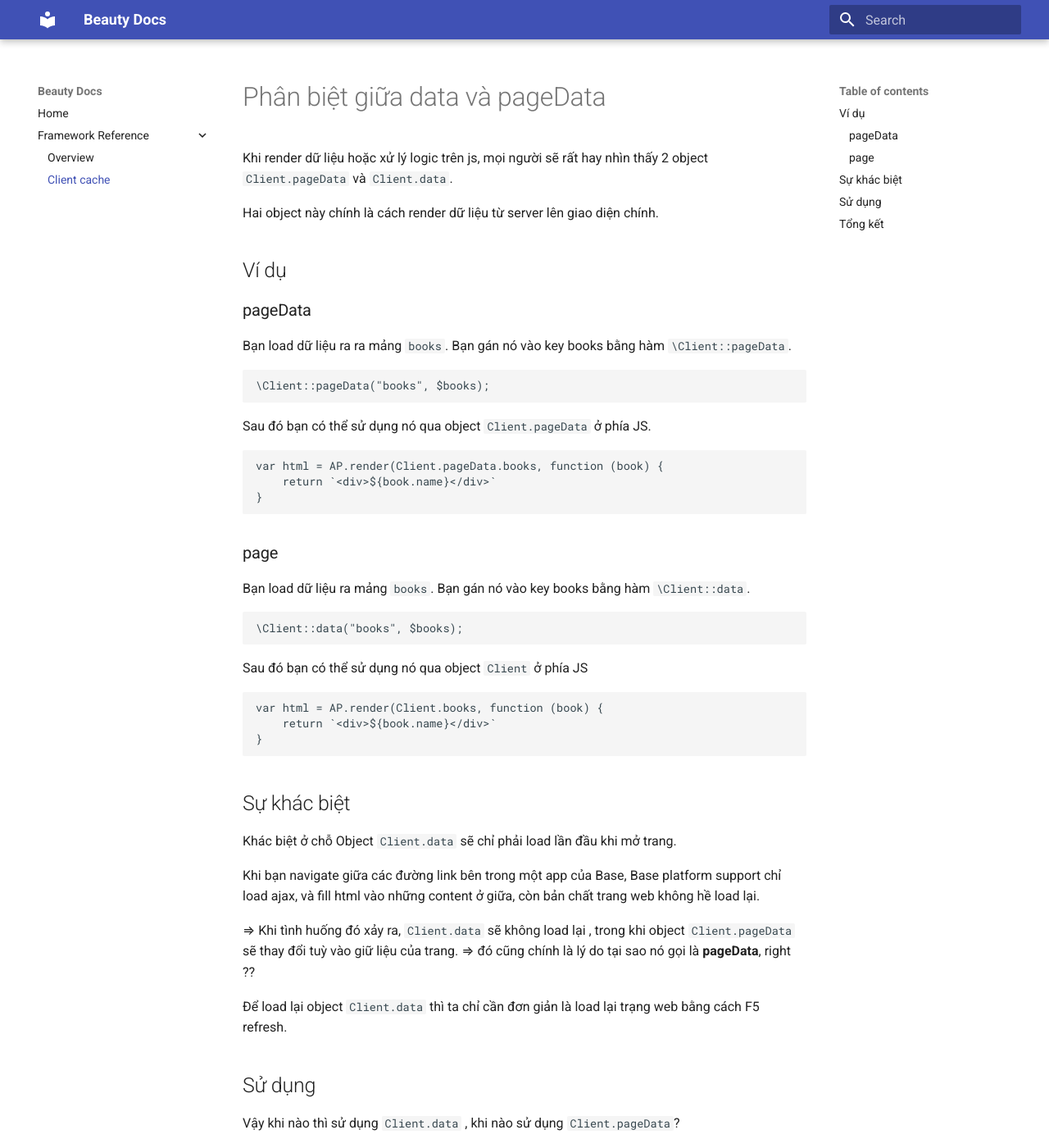
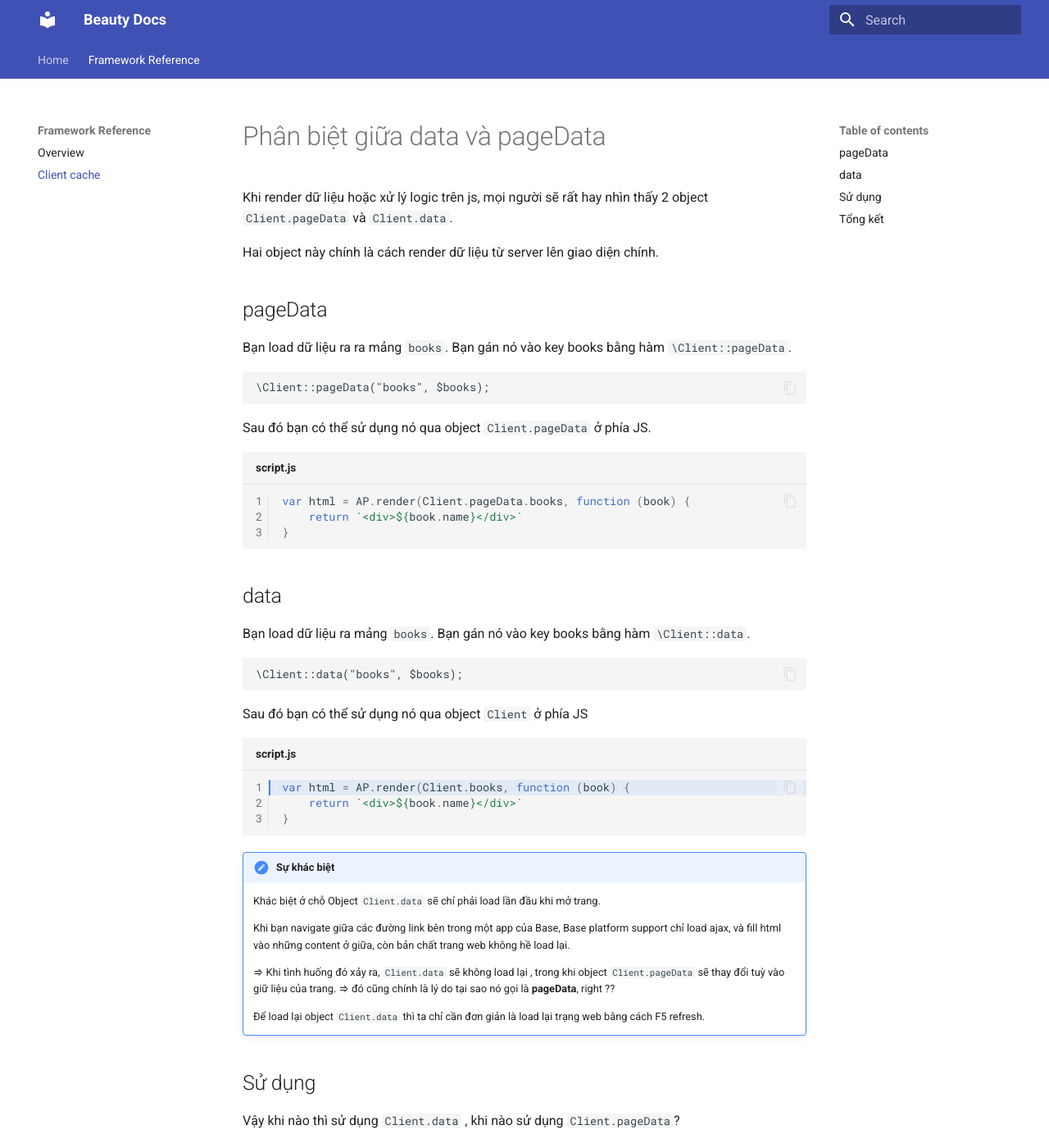
Before and after one commit to linhpduc/beautydocs, an MkDocs documentation site: the page built from docs/framework/client-cache.md, in a window 1280 px wide and 1400 px high. Shown: the whole window at 82% size. Built offline with MkDocs 1.6.1 and Material for MkDocs 9.7.7, drawn with Linux system fonts in a browser that asks for light colours; the version menu is left out.

````diff
--- a/docs/framework/client-cache.md
+++ b/docs/framework/client-cache.md
@@ -1,49 +1,47 @@
 # Phân biệt giữa data và pageData
 
-Khi render dữ liệu hoặc xử lý logic trên js, mọi người sẽ rất hay nhìn thấy 2 object `Client.pageData` và `Client.data`.
+Khi render dữ liệu hoặc xử lý logic trên js, mọi người sẽ rất hay nhìn thấy 2 object `#!php5 Client.pageData` và `Client.data`.
 
 Hai object này chính là cách render dữ liệu từ server lên giao diện chính.
 
-## Ví dụ
+## pageData
 
-### pageData
-
-Bạn load dữ liệu ra ra mảng `books`. Bạn gán nó vào key books bằng hàm `\Client::pageData `.
-```php
+Bạn load dữ liệu ra ra mảng `books`. Bạn gán nó vào key books bằng hàm `\Client::pageData`.
+``` php
 \Client::pageData("books", $books);
 ```
 
 Sau đó bạn có thể sử dụng nó qua object `Client.pageData` ở phía JS.
-```js
+```js title="script.js" linenums="1"
 var html = AP.render(Client.pageData.books, function (book) {
     return `<div>${book.name}</div>`
 }
 ```
 
-### page
+## data
 
 Bạn load dữ liệu ra mảng `books`. Bạn gán nó vào key books bằng hàm `\Client::data`.
-```php
+``` php
 \Client::data("books", $books);
 ```
 
 Sau đó bạn có thể sử dụng nó qua object `Client` ở phía JS
-```js
+```js title="script.js" linenums="1" hl_lines="1"
 var html = AP.render(Client.books, function (book) {
     return `<div>${book.name}</div>`
 }
 ```
 
-## Sự khác biệt
+!!! note "Sự khác biệt"
 
-Khác biệt ở chỗ Object `Client.data` sẽ chỉ phải load lần đầu khi mở trang.
+    Khác biệt ở chỗ Object `Client.data` sẽ chỉ phải load lần đầu khi mở trang.
 
-Khi bạn navigate giữa các đường link bên trong một app của Base, Base platform support chỉ load ajax, và fill html vào những content ở giữa, còn bản chất trang web không hề load lại.
+    Khi bạn navigate giữa các đường link bên trong một app của Base, Base platform support chỉ load ajax, và fill html vào những content ở giữa, còn bản chất trang web không hề load lại.
 
-⇒ Khi tình huống đó xảy ra, `Client.data` sẽ không load lại , trong khi object `Client.pageData` sẽ thay đổi tuỳ vào giữ liệu của trang.
-⇒ đó cũng chính là lý do tại sao nó gọi là **pageData**, right ??
+    ⇒ Khi tình huống đó xảy ra, `Client.data` sẽ không load lại , trong khi object `Client.pageData` sẽ thay đổi tuỳ vào giữ liệu của trang.
+    ⇒ đó cũng chính là lý do tại sao nó gọi là **pageData**, right ??
 
-Để load lại object `Client.data` thì ta chỉ cần đơn giản là load lại trạng web bằng cách F5 refresh.
+    Để load lại object `Client.data` thì ta chỉ cần đơn giản là load lại trạng web bằng cách F5 refresh.
 
 ## Sử dụng
 
--- a/mkdocs.yml
+++ b/mkdocs.yml
@@ -7,3 +7,21 @@ nav:
     - Client cache: framework/client-cache.md
 theme:
   name: material
+  features:
+    - navigation.tabs
+    - content.code.copy
+markdown_extensions:
+  - pymdownx.highlight:
+      anchor_linenums: true
+      line_spans: __span
+      pygments_lang_class: true
+  - pymdownx.inlinehilite
+  - pymdownx.snippets
+  - pymdownx.superfences
+  - admonition
+extra:
+  version:
+    provider: mike
+    default: latest
+extra_css:
+  - stylesheets/extra.css
--- a/requirements.txt
+++ b/requirements.txt
@@ -1,2 +1,3 @@
 mkdocs
 mkdocs-material
+mike
````
Also changed, not shown: docs/stylesheets/extra.css (added).
